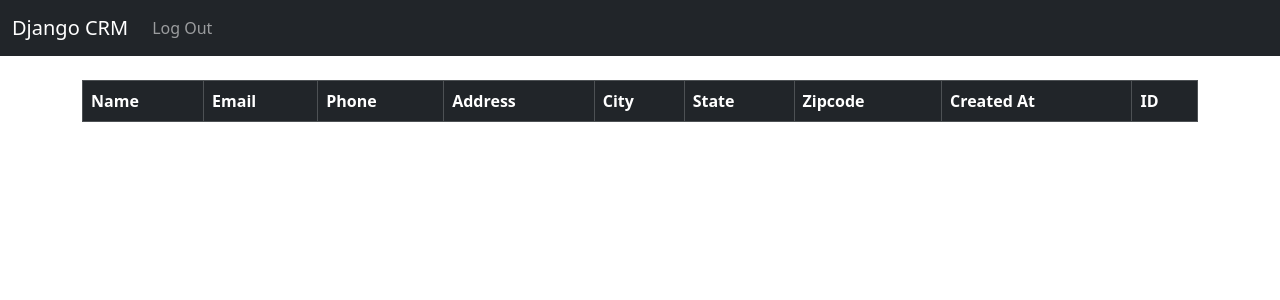
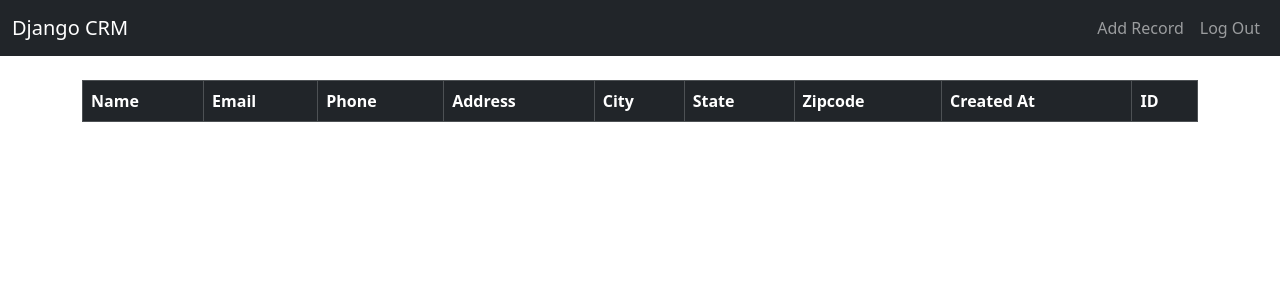
Before and after one commit to nayak-nirmalya/django-crm, a Django app: page / in a window 1280 px wide. Shown: the top 300 px of the page. Run offline with Django 3.2, Linux system fonts and the light colour scheme; the visitor is signed in with stand-in values (Sample User, id 1); lists and menus that the app fills with data are empty.

Commit message:
added register url and view

```diff
--- a/website/templates/navbar.html
+++ b/website/templates/navbar.html
@@ -12,14 +12,23 @@
     >
       <span class="navbar-toggler-icon"></span>
     </button>
-    <div class="collapse navbar-collapse" id="navbarSupportedContent">
-      <ul class="navbar-nav me-auto mb-2 mb-lg-0">
+    <div
+      class="collapse navbar-collapse justify-content-end"
+      id="navbarSupportedContent"
+    >
+      <ul class="navbar-nav">
         {% if user.is_authenticated %}
+        <li class="nav-item">
+          <a class="nav-link" href="{% url 'add_record' %}">Add Record</a>
+        </li>
         <li class="nav-item">
           <a class="nav-link" href="{% url 'logout' %}">Log Out</a>
         </li>
 
         {% else %}
+        <li class="nav-item">
+          <a class="nav-link" href="{% url 'register' %}">Register</a>
+        </li>
         <li class="nav-item">
           <a class="nav-link" href="{% url 'home' %}">Log In</a>
         </li>
--- a/website/urls.py
+++ b/website/urls.py
@@ -3,6 +3,6 @@ from . import views
 
 urlpatterns = [
     path("", views.home, name="home"),
-    # path("login/", views.login_user, name="login"),
     path("logout/", views.logout_user, name="logout"),
+    path("register/", views.register_user, name="register"),
 ]
--- a/website/views.py
+++ b/website/views.py
@@ -31,3 +31,7 @@ def logout_user(request):
     logout(request)
     messages.success(request, "You Have Been Logged Out.")
     return redirect("home")
+
+
+def register_user(request):
+    return render(request, "register.html", {})
```
Also changed, not shown: website/templates/register.html (added, +26 -0 lines).
